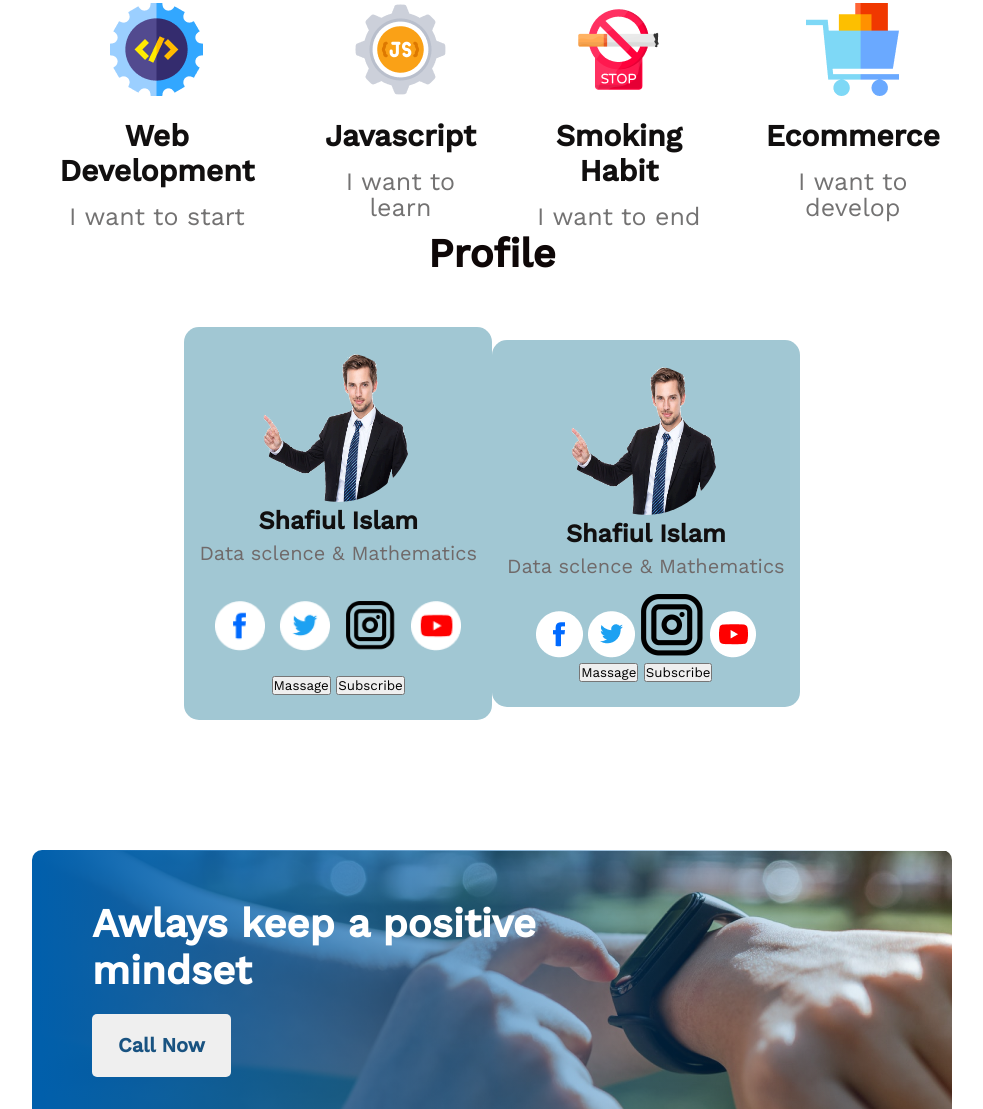
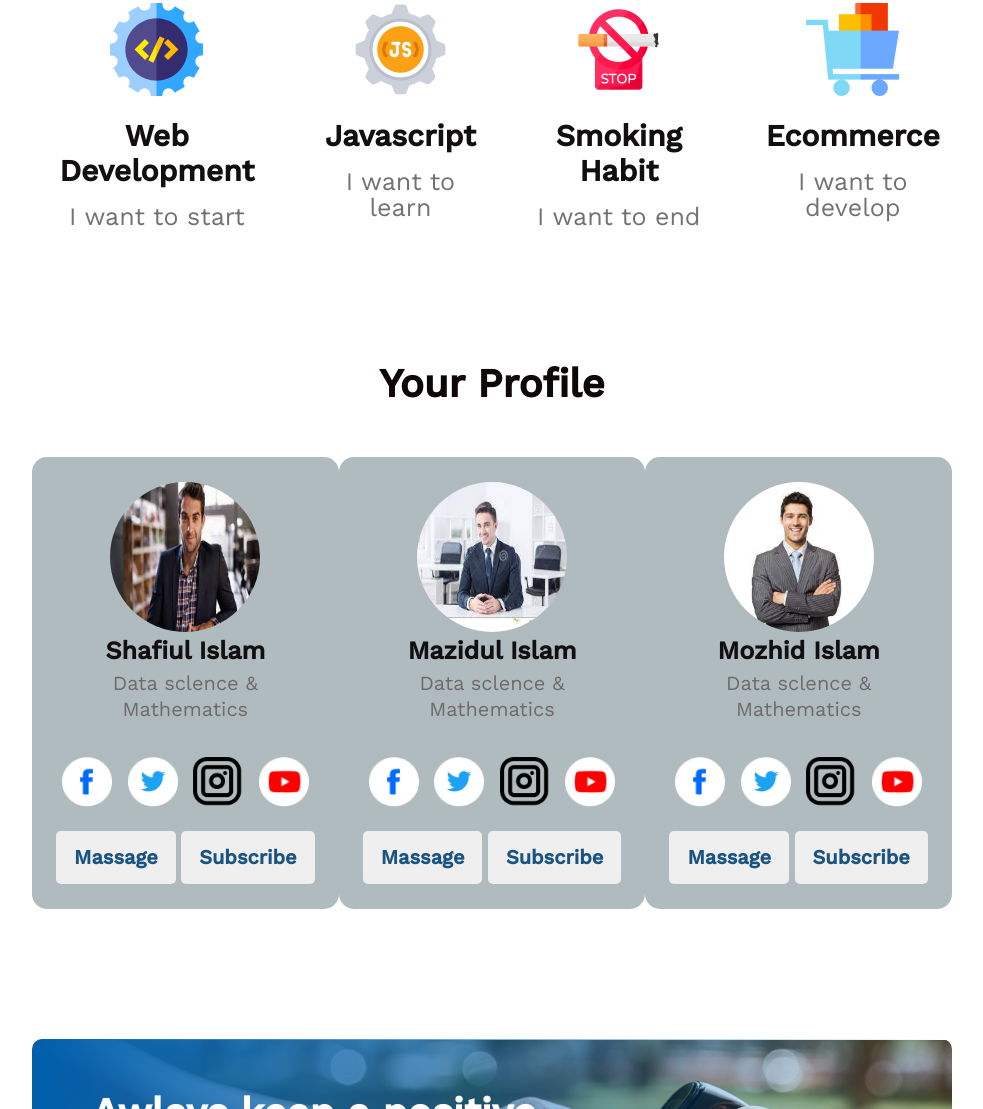
Before and after one commit to Shafiul-900/new-year-assiment-1, a plain HTML site: page index.html in a window 1280 px wide. Shown: the part 1854-2963 px from the top of the page, without its empty margins (148-1131 px from the left). Drawn offline with nearby package versions, Linux system fonts and the light colour scheme.

Commit message:
add profile update

```diff
--- a/index.html
+++ b/index.html
@@ -76,10 +76,10 @@
         </section>
          <!-- end my  plans section -->
          <section class="profile">
-            <h2 class="plans-title">Profile</h2>
+            <h2 class="plans-title">Your Profile</h2>
             <div class="profile-col">
                 <div class="profile-first">
-                    <img class="profile-img" src="images/494-4949482_you-guys-do-a-really-good-job-transparent.png" alt="">
+                    <img class="profile-img" src="images/images (1).jpeg" alt="">
                     <h3 class="name-title">Shafiul Islam</h3>
                     <p class="name-sub-title">Data sclence & Mathematics</p>
                     <div class="social-icon">
@@ -89,25 +89,39 @@
                         <img src="images/icons/youtube.png" alt="">
                     </div>
                     <form action="">
-                        <button >Massage</button>
-                        <button>Subscribe</button>
+                        <button class="primary-btn profile-btn">Massage</button>
+                        <button class="primary-btn profile-btn">Subscribe</button>
                     </form>
                 </div>
                 <div class="profile-first">
-                    <img class="profile-img" src="images/494-4949482_you-guys-do-a-really-good-job-transparent.png" alt="">
-                    <h3 class="name-title">Shafiul Islam</h3>
+                    <img class="profile-img" src="images/download.jpeg" alt="">
+                    <h3 class="name-title">Mazidul Islam</h3>
                     <p class="name-sub-title">Data sclence & Mathematics</p>
-                    <div>
+                    <div class="social-icon">
                         <img src="images/icons/fb.png" alt="">
                         <img src="images/icons/twitter.png" alt="">
                         <img src="images/icons/instragram.png" alt="">
                         <img src="images/icons/youtube.png" alt="">
                     </div>
                     <form action="">
-                        <button >Massage</button>
-                        <button>Subscribe</button>
+                        <button class="primary-btn profile-btn ">Massage</button>
+                        <button class="primary-btn profile-btn">Subscribe</button>
                     </form>
                 </div>
+                <div class="profile-first">
+                    <img class="profile-img" src="images/images.jpeg" alt="">
+                    <h3 class="name-title">Mozhid Islam</h3>
+                    <p class="name-sub-title">Data sclence & Mathematics</p>
+                    <div class="social-icon">
+                        <img src="images/icons/fb.png" alt="">
+                        <img src="images/icons/twitter.png" alt="">
+                        <img src="images/icons/instragram.png" alt="">
+                        <img src="images/icons/youtube.png" alt="">
+                    </div>
+                    <form action="">
+                        <button class="primary-btn profile-btn ">Massage</button>
+                        <button class="primary-btn profile-btn">Subscribe</button>
+                    </form>
             </div>
          </section>
          <!-- position section  -->
@@ -120,6 +134,7 @@
          <!-- end  position section  -->
     </main>
     <!-- main area end -->
+
     <!-- footer area  -->
     <footer class="footer-area">
         <div class="container">
--- a/style.css
+++ b/style.css
@@ -202,10 +202,13 @@ form input:first-child{
 }
 /* footer area style end */
 /* profile style  */
+.profile {
+    margin-top: 130px;
+}
 .profile-col {
     display: flex;
     align-items: center;
-    justify-content: center;
+    justify-content: space-between;
     text-align: center;
 }
 .profile-img {
@@ -224,9 +227,6 @@ form input:first-child{
     text-align: center;
     color: #110f0f;
 }
-.social-icon{
-
-}
 .social-icon img{
     padding: 15px 0;
     width: 50px;
@@ -238,8 +238,11 @@ form input:first-child{
     padding-bottom: 10px;
 }
 .profile-first {
-    background-color: #a1c7d3;
+    background-color: #afbbbe;
     border-radius: 15px;
     padding: 25px 15px;
 }
+.profile-btn {
+    padding: 15px 18px;
+}
 /* profile style end  */
```
Also changed, not shown: images/images (1).jpeg (added), images/images.jpeg (added).
